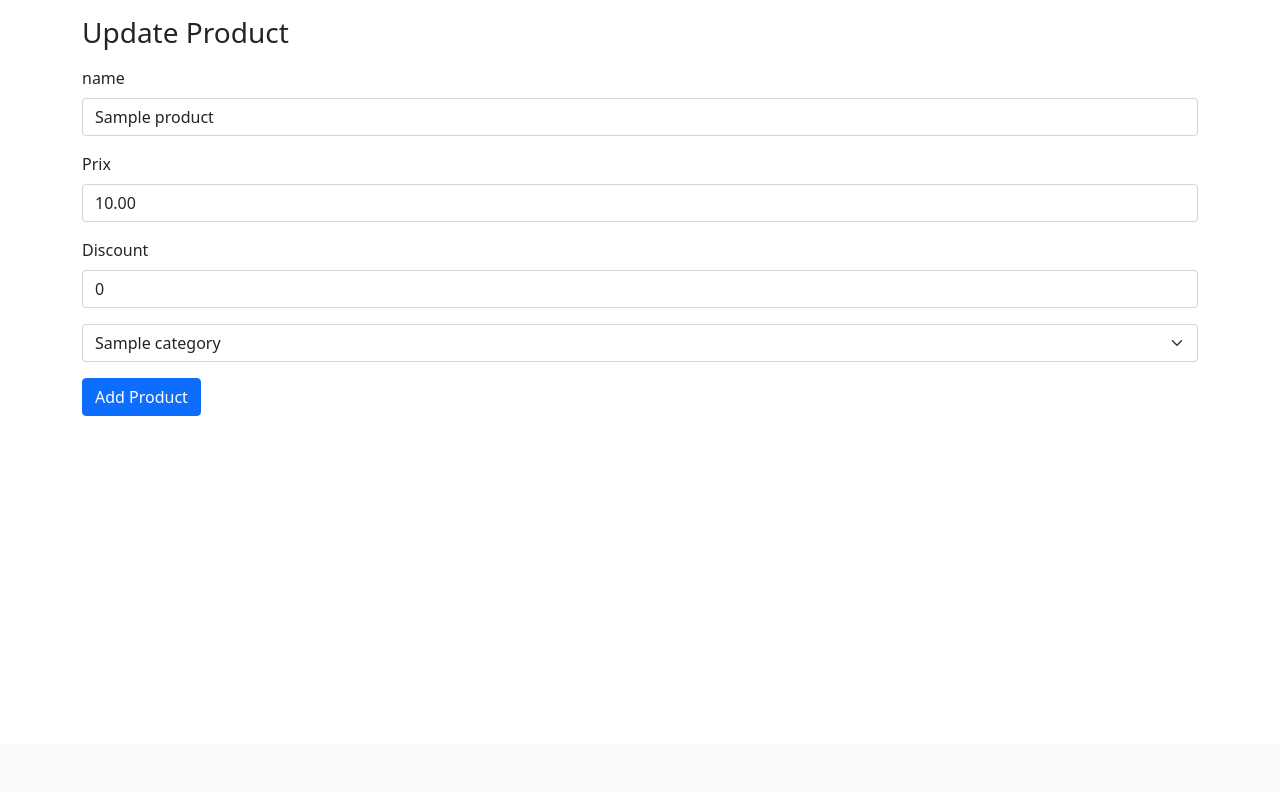
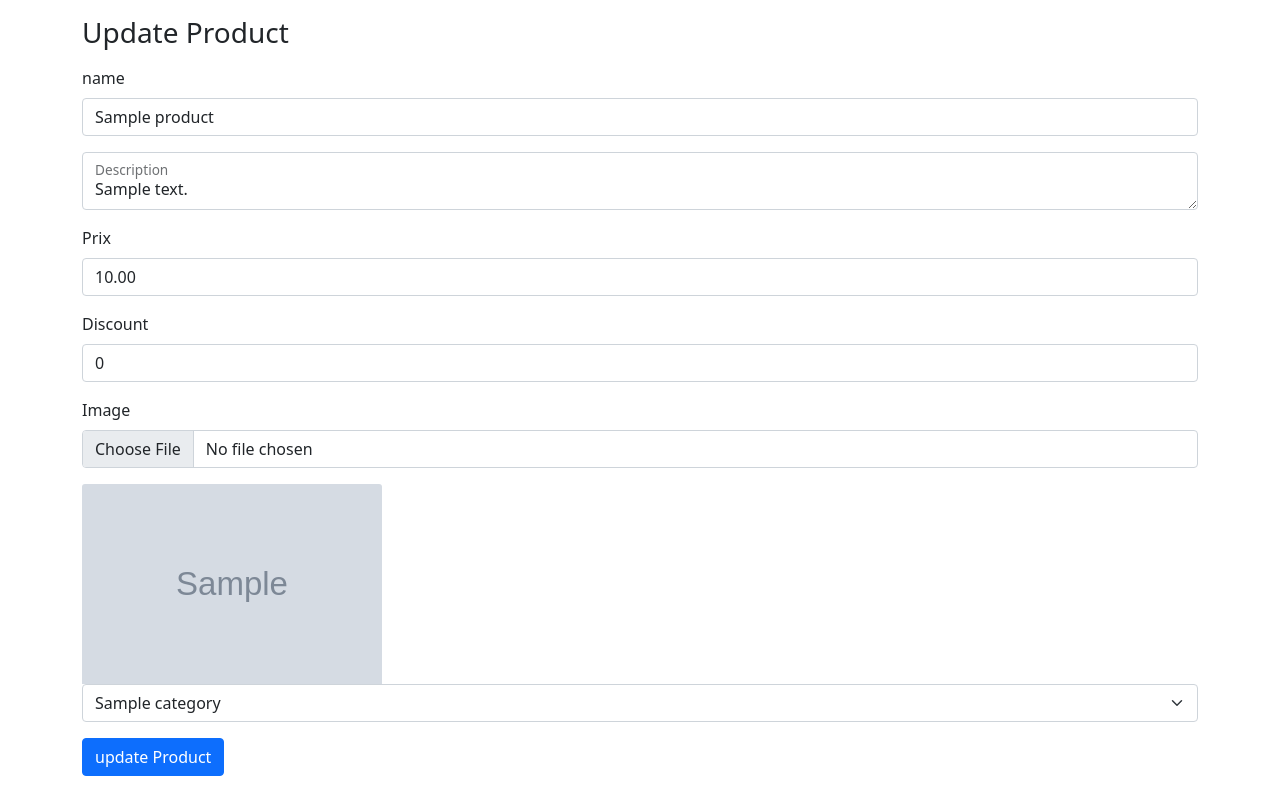
Before and after one commit to mohamed0ko/TastyCart, a PHP site: page /page/product/updateProduct.php?product_id=1 in a window 1280 px wide. Shown: the part 56-848 px from the top of the page. Before the commit the page ends 472 px from the top, so only its background shows below. Run offline with PHP 8.4, Linux system fonts and the light colour scheme; tables that the repository leaves empty hold one stand-in row (values such as "Sample post"); grey boxes marked "Sample" are stand-in pictures.

Commit message:
create function upload image

```diff
--- a/frontend/categories.php
+++ b/frontend/categories.php
@@ -36,6 +36,7 @@
                 <div class="card mb-3 col-md-4">
                     <img src="../upload/product/<?php echo $product['image'] ?>" class="card-img-top" alt="..." width="300%" height="200px">
                     <div class="card-body">
+                        <a href="detailProduct.php?product_id=<?php echo $product['image'] ?>">g</a>
                         <h5 class="card-title"><?php echo $product['name'] ?></h5>
                         <p class="card-text"><?php echo $product['description'] ?></p>
                         <p class="card-text"><small class="text-muted"><?= date_format(date_create($product['date_creation']), 'Y/m/d') ?>
--- a/page/product/updateProduct.php
+++ b/page/product/updateProduct.php
@@ -33,17 +33,40 @@
 
         if (isset($_POST['updateProduct'])) {
             require_once '../../connectData.php';
+
             $id = (int)$_POST['id'];
             $name = trim($_POST['name']);
+            $description = trim($_POST['description']);
             $prix = $_POST['prix'];
             $discount = $_POST['discount'];
             $category_id = trim($_POST['category_id']);
-            $sql = $pdo->prepare('UPDATE products
-                                         SET name = ?, prix = ?, discount = ?, category_id = ?
-                                         WHERE id = ?');
 
-            $sql->execute([$name, $prix, $discount, $category_id, $id]);
-            header('location:listProduct.php');
+            // Default image name
+            $filename = '';
+            if (!empty($_FILES['image']['name'])) {
+                $image = $_FILES['image']['name'];
+                $filename = uniqid() . '_' . basename($image);
+                $destination = __DIR__ . '/../../upload/product/' . $filename;
+                move_uploaded_file($_FILES['image']['tmp_name'], $destination);
+            }
+            if (!empty($name) && !empty($description) && !empty($prix)) {
+                // Check if a new image was uploaded
+                if (!empty($filename)) {
+                    // Update including image
+                    $sql = $pdo->prepare('UPDATE products
+                              SET name = ?, description = ?, prix = ?, discount = ?, image = ?, category_id = ?
+                              WHERE id = ?');
+                    $sql->execute([$name, $description, $prix, $discount, $filename, $category_id, $id]);
+                } else {
+                    // Update without changing image
+                    $sql = $pdo->prepare('UPDATE products
+                              SET name = ?, description = ?, prix = ?, discount = ?, category_id = ?
+                              WHERE id = ?');
+                    $sql->execute([$name, $description, $prix, $discount, $category_id, $id]);
+                }
+            }
+
+            header('Location: listProduct.php');
             exit;
         }
 
@@ -66,7 +89,7 @@
             </div>
         <?php endif; ?>
 
-        <form method="post">
+        <form method="post" enctype="multipart/form-data">
             <h3>Update Product</h3>
 
             <div class="mb-3 my-3">
@@ -74,6 +97,10 @@
                 <input type="text" class="form-control" id="name" name="name" value="<?= htmlspecialchars($editProduct['name'] ?? '') ?>">
                 <input type="hidden" class="form-control" id="id" name="id" value="<?= htmlspecialchars($editProduct['id'] ?? '') ?>">
 
+            </div>
+            <div class="form-floating mb-3">
+                <textarea class="form-control" placeholder="Leave a comment here" name="description" id="description"><?= htmlspecialchars($editProduct['description'] ?? '') ?></textarea>
+                <label for="description">Description</label>
             </div>
             <div class="mb-3 my-3">
                 <label for="prix" class="form-label">Prix</label>
@@ -83,6 +110,17 @@
                 <label for="discount" class="form-label">Discount</label>
                 <input type="text" class="form-control" id="discount" name="discount" value="<?= htmlspecialchars($editProduct['discount'] ?? '') ?>">
             </div>
+            <div class="mb-3 my-3">
+                <label for="image" class="form-label">Image</label>
+                <input class="form-control" type="file" id="image" name="image" value="<?= htmlspecialchars($editProduct['image'] ?? '') ?>">
+            </div>
+            <img
+                src="../../upload/product/<?php echo htmlspecialchars($editProduct['image']); ?>"
+                class="card-img-top"
+                alt="<?php echo htmlspecialchars($editProduct['name']); ?>"
+                style="width: 300px; height: 200px; object-fit: cover;">
+
+
 
 
             <select class="form-select mb-3" name="category_id" aria-label="Default select example">
@@ -101,7 +139,7 @@
 
 
 
-            <button type="submit" class="btn btn-primary" name="updateProduct">Add Product</button>
+            <button type="submit" class="btn btn-primary" name="updateProduct">update Product</button>
 
         </form>
     </div>
```
Also changed, not shown: frontend/detailProduct.php (added, +32 -0 lines), upload/product/6904d2c2e109d_Screenshot 2025-10-01 105611.png (added).
